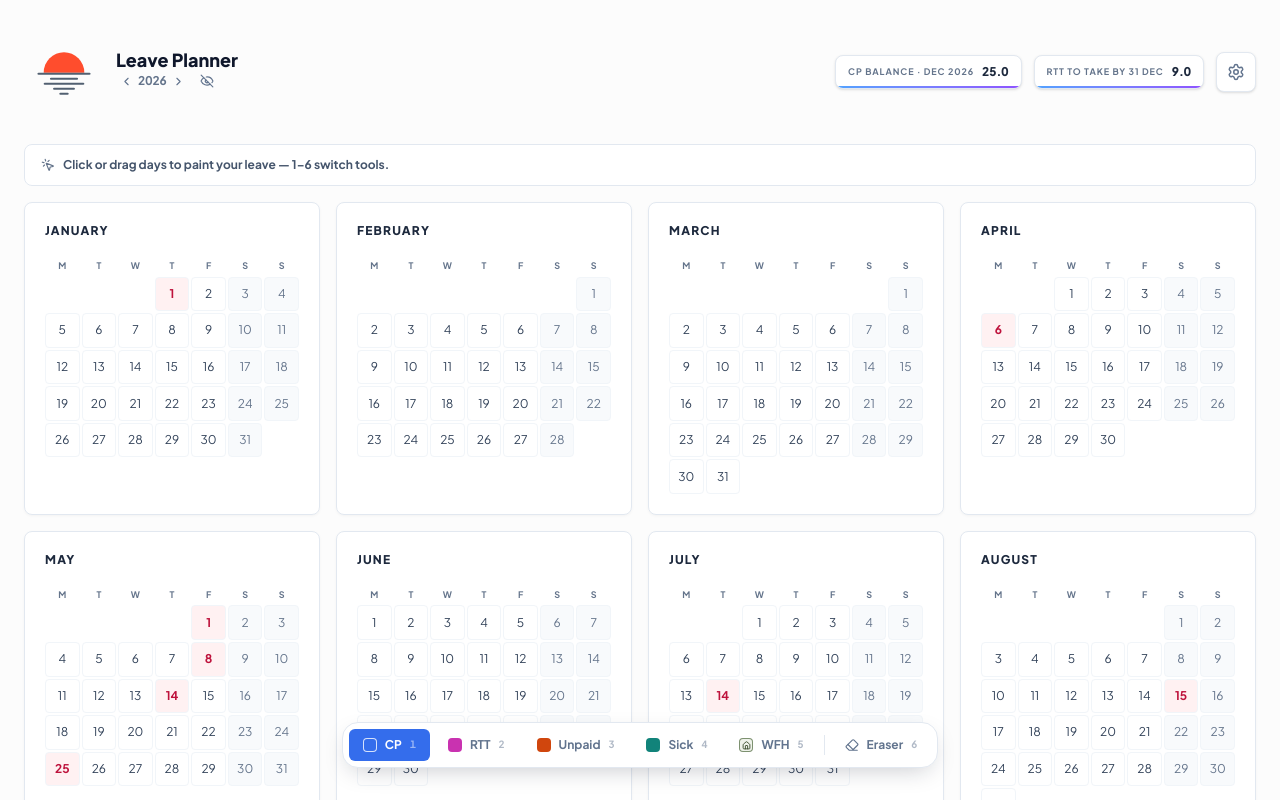
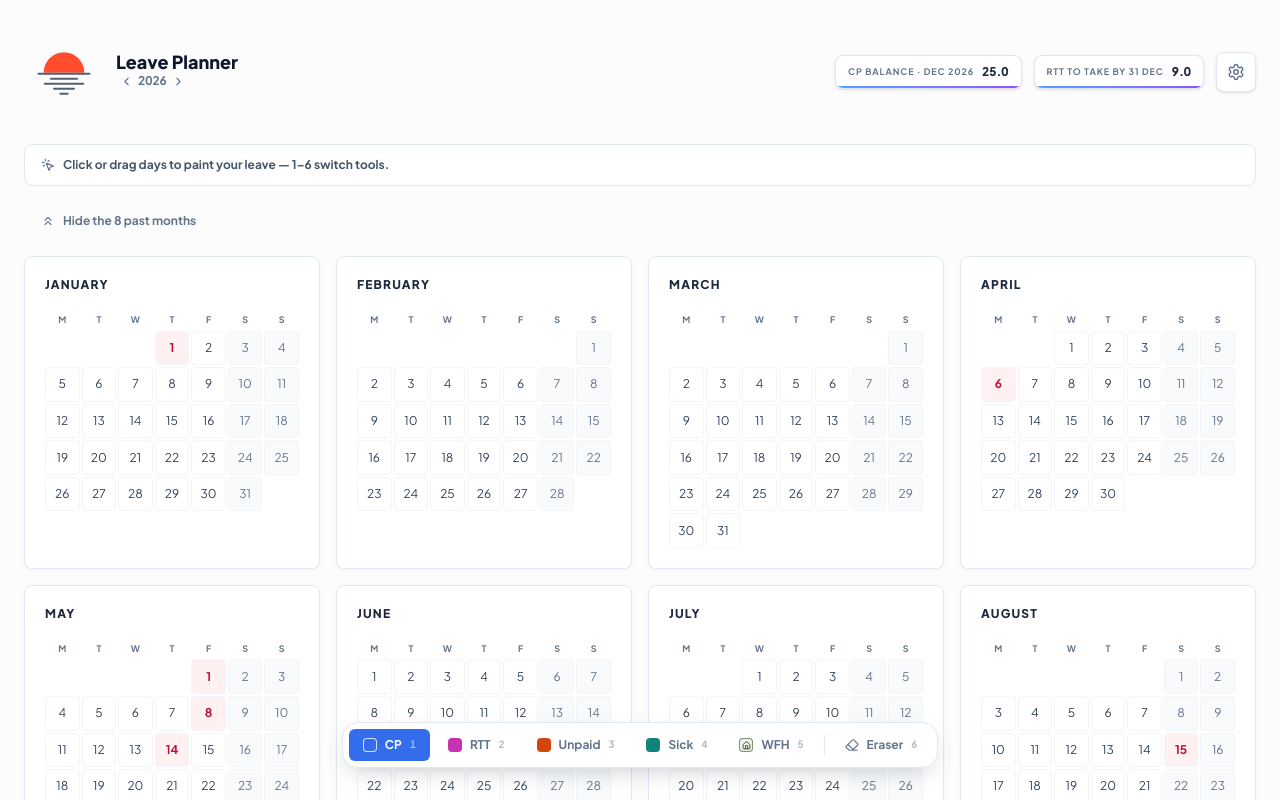
Before and after one commit to Dionysos5/france-leave-planner, a React (Vite) app: page / in a window 1280 px wide. Shown: the top 800 px of the page. Built offline with nearby package versions, Linux system fonts and the light colour scheme.

Commit message:
Replace the eye toggle with an inline past-months bar
The bar sits where the past months are and says what it hides. It only
shows in the current year, and both states share one box so toggling
doesn't move the calendar.

```diff
--- a/src/App.tsx
+++ b/src/App.tsx
@@ -1,8 +1,8 @@
 import { IconButton } from '@components/ui/Button';
 import BalanceSummary from '@features/balances/components/BalanceSummary';
-import { HidePastToggle } from '@features/calendar/components/HidePastToggle';
 import LeaveToolbar from '@features/calendar/components/LeaveToolbar';
 import MonthGrid from '@features/calendar/components/MonthGrid';
+import { PastMonthsToggle } from '@features/calendar/components/PastMonthsToggle';
 import SettingsPanel from '@features/settings/components/SettingsPanel';
 import { useEditorState } from '@hooks/useEditorState';
 import { useLeavePlan } from '@hooks/useLeavePlan';
@@ -33,6 +33,11 @@ function App() {
   } = useLeavePlan(calendar, activeTool);
   const { selection, pressDay } = usePaintSelection(calendar, handleToggleDay, handleRangeUpdate);
 
+  // Only the current year has past months to hide.
+  const now = new Date();
+  const pastCount = calendar.year === now.getFullYear() ? now.getMonth() : 0;
+  const hidePast = uiPreferences.hidePastMonths;
+
   return (
     <div className="min-h-screen pb-32">
       <header className="px-4 pt-4 pb-2 md:px-6 md:pt-8 md:pb-4 max-w-7xl mx-auto">
@@ -59,11 +64,6 @@ function App() {
                 >
                   <ChevronRight size={13} />
                 </IconButton>
-                <HidePastToggle
-                  uiPreferences={uiPreferences}
-                  setUiPreferences={setUiPreferences}
-                  className="ml-1 w-8 h-8 md:w-6 md:h-6 rounded"
-                />
               </div>
             </div>
           </div>
@@ -91,14 +91,15 @@ function App() {
             {isTouchScreen ? translations.firstRunHintTouch : translations.firstRunHint}
           </div>
         )}
+        <PastMonthsToggle
+          pastCount={pastCount}
+          hidden={hidePast}
+          onToggle={() => setUiPreferences({ ...uiPreferences, hidePastMonths: !hidePast })}
+        />
         <div className="grid grid-cols-[repeat(auto-fill,minmax(240px,1fr))] gap-3 md:gap-4 animate-enter-up">
           {Array.from({ length: 12 })
             .map((_, i) => i)
-            .filter((i) => {
-              if (!uiPreferences.hidePastMonths) return true;
-              const now = new Date();
-              return calendar.year === now.getFullYear() ? i >= now.getMonth() : true;
-            })
+            .filter((i) => !hidePast || i >= pastCount)
             .map((i) => (
               <MonthGrid
                 key={i}
--- a/src/features/calendar/components/HidePastToggle.tsx
+++ /dev/null
@@ -1,30 +0,0 @@
-import { IconButton } from '@components/ui/Button';
-import { useTranslation } from '@i18n/LocaleContext';
-import type { UIPreferences } from '@shared/types';
-import { Eye, EyeOff } from 'lucide-react';
-
-interface HidePastToggleProps {
-  uiPreferences: UIPreferences;
-  setUiPreferences: (prefs: UIPreferences) => void;
-  className?: string;
-}
-
-export const HidePastToggle = ({
-  uiPreferences,
-  setUiPreferences,
-  className = '',
-}: HidePastToggleProps) => {
-  const { translations } = useTranslation();
-  const { hidePastMonths } = uiPreferences;
-  return (
-    <IconButton
-      label={hidePastMonths ? translations.showPast : translations.hidePast}
-      pressed={hidePastMonths}
-      variant={hidePastMonths ? 'solid' : 'ghost'}
-      className={className}
-      onClick={() => setUiPreferences({ ...uiPreferences, hidePastMonths: !hidePastMonths })}
-    >
-      {hidePastMonths ? <Eye size={14} /> : <EyeOff size={14} />}
-    </IconButton>
-  );
-};
--- /dev/null
+++ b/src/features/calendar/components/PastMonthsToggle.tsx
@@ -0,0 +1,45 @@
+import { useTranslation } from '@i18n/LocaleContext';
+import { ChevronsDown, ChevronsUp } from 'lucide-react';
+
+interface PastMonthsToggleProps {
+  /** Months of the current year already over; 0 in other years. */
+  pastCount: number;
+  hidden: boolean;
+  onToggle: () => void;
+}
+
+/** Sits where the past months are, so it says what it hides and how to get them back. */
+export const PastMonthsToggle = ({ pastCount, hidden, onToggle }: PastMonthsToggleProps) => {
+  const { translations } = useTranslation();
+  if (pastCount === 0) return null;
+
+  // Both states share one box so toggling doesn't move the calendar; only the colors change.
+  const Icon = hidden ? ChevronsDown : ChevronsUp;
+  return (
+    <button
+      type="button"
+      aria-expanded={!hidden}
+      onClick={onToggle}
+      className={`mb-3 md:mb-4 flex w-full cursor-pointer items-center gap-2 rounded-lg border border-dashed px-4 py-2.5 text-xs font-bold outline-none transition-colors focus-visible:ring-2 focus-visible:ring-slate-400 ${
+        hidden
+          ? 'border-slate-300 bg-white/60 text-slate-600 hover:border-slate-400 hover:bg-white'
+          : 'border-transparent text-muted hover:border-slate-200 hover:text-slate-700'
+      }`}
+    >
+      <Icon size={14} className="shrink-0 text-muted" aria-hidden />
+      {hidden ? (
+        <>
+          {translations.pastHidden(pastCount)}
+          <span aria-hidden className="text-slate-300">
+            ·
+          </span>
+          <span className="text-slate-900 underline underline-offset-2">
+            {translations.showPast}
+          </span>
+        </>
+      ) : (
+        translations.hidePast(pastCount)
+      )}
+    </button>
+  );
+};
--- a/src/i18n/translations.ts
+++ b/src/i18n/translations.ts
@@ -6,7 +6,8 @@ export interface Translations {
   eraser: string;
   close: string;
   showPast: string;
-  hidePast: string;
+  hidePast: (count: number) => string;
+  pastHidden: (count: number) => string;
   cpBalance: string;
   rttToTake: (date: string) => string;
   rttNotCovered: (days: string) => string;
@@ -39,8 +40,9 @@ export const TRANSLATIONS: Record<Locale, Translations> = {
     settingsTooltip: 'Settings',
     eraser: 'Eraser',
     close: 'Close',
-    showPast: 'Show past months',
-    hidePast: 'Hide past months',
+    showPast: 'Show',
+    hidePast: (count) => (count === 1 ? 'Hide last month' : `Hide the ${count} past months`),
+    pastHidden: (count) => (count === 1 ? 'Last month hidden' : `${count} past months hidden`),
     cpBalance: 'CP Balance',
     rttToTake: (date) => `RTT to take by ${date}`,
     rttNotCovered: (days) => `${days} more than the year earns`,
@@ -86,8 +88,10 @@ export const TRANSLATIONS: Record<Locale, Translations> = {
     settingsTooltip: 'Paramètres',
     eraser: 'Gomme',
     close: 'Fermer',
-    showPast: 'Afficher les mois passés',
-    hidePast: 'Masquer les mois passés',
+    showPast: 'Afficher',
+    hidePast: (count) =>
+      count === 1 ? 'Masquer le mois passé' : `Masquer les ${count} mois passés`,
+    pastHidden: (count) => (count === 1 ? 'Mois passé masqué' : `${count} mois passés masqués`),
     cpBalance: 'Solde CP',
     rttToTake: (date) => `RTT à poser d'ici le ${date}`,
     rttNotCovered: (days) => `${days} de plus que l'acquis de l'année`,
```
